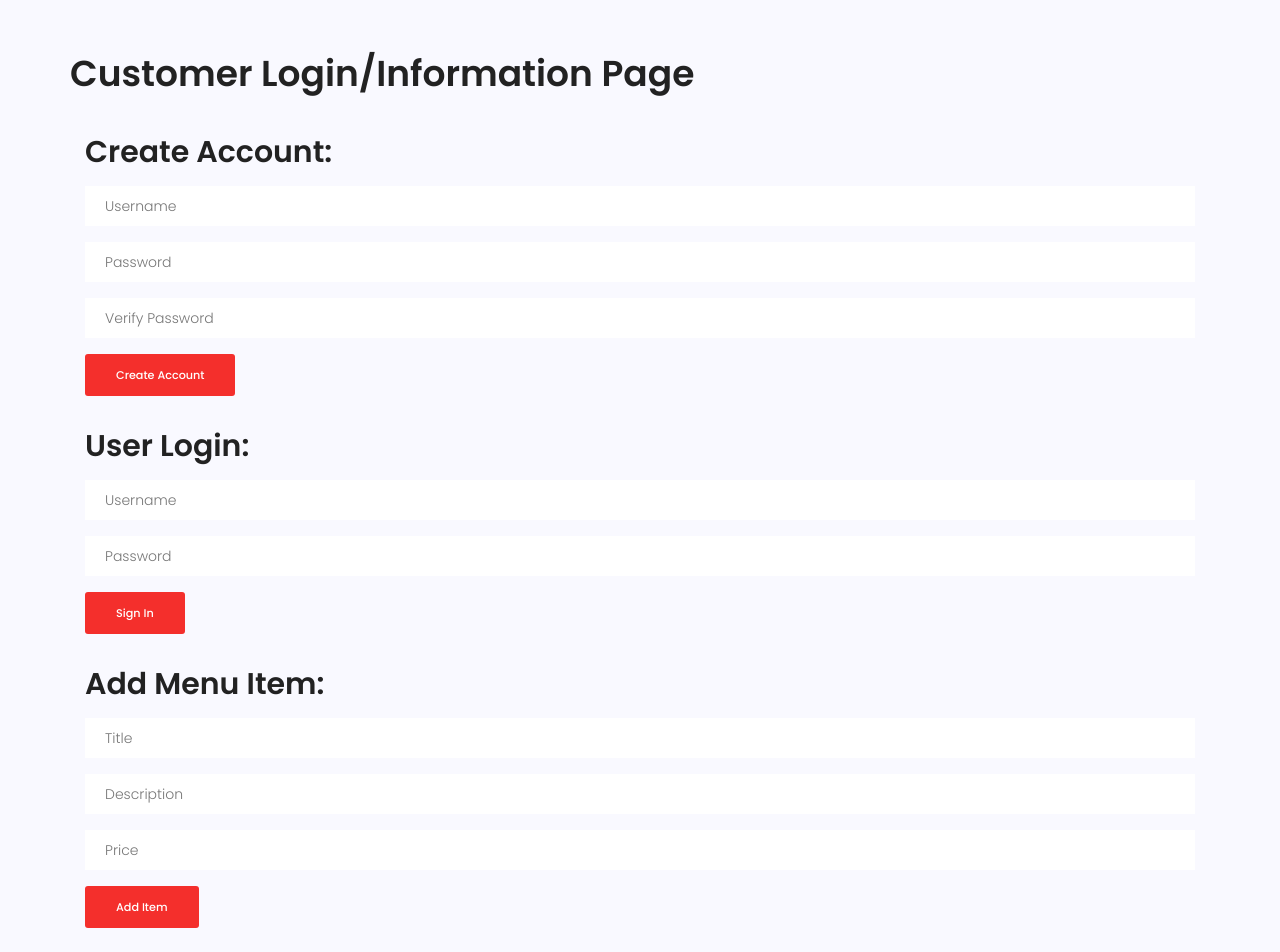
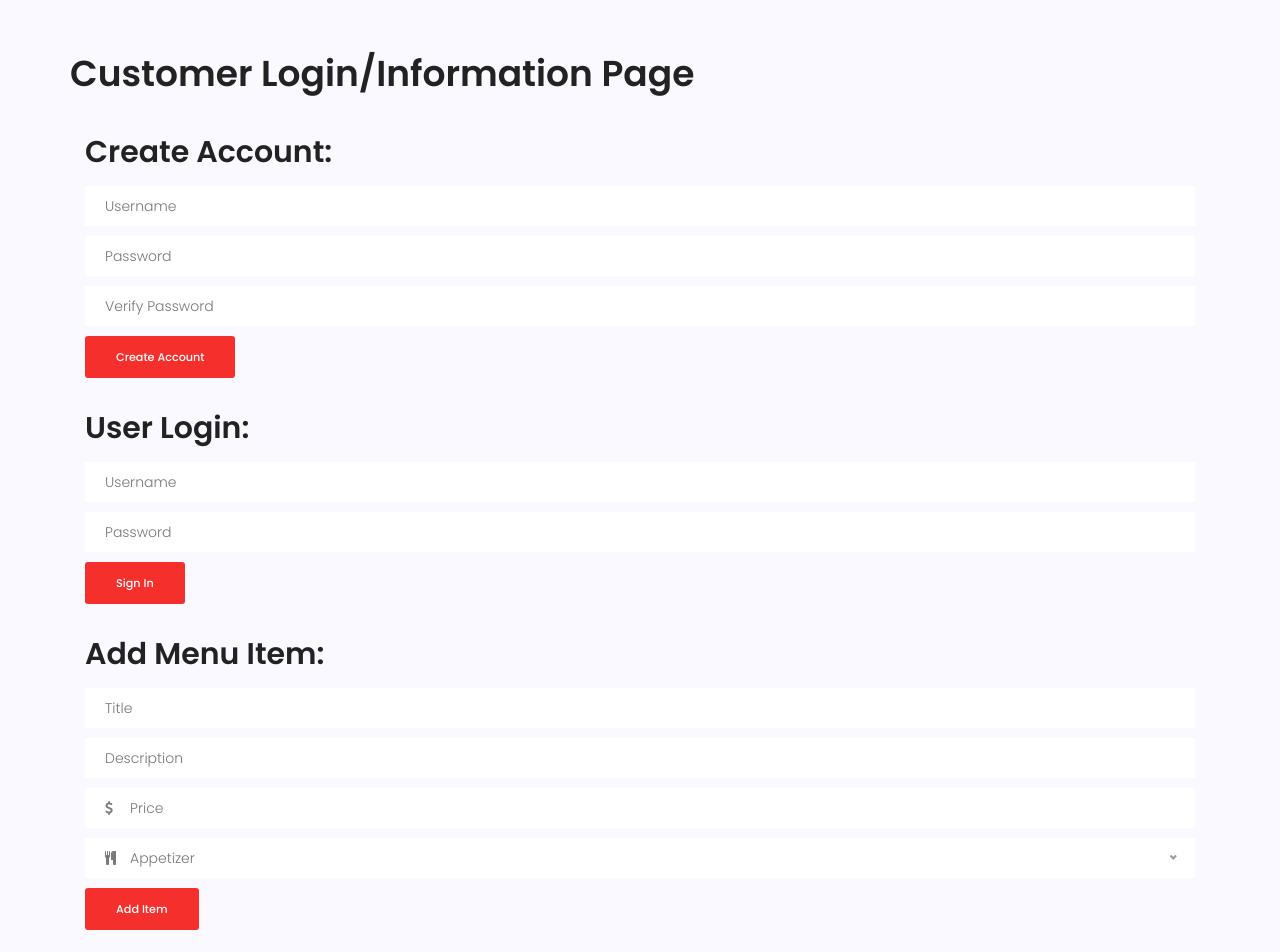
Before and after one commit to JustinRobbins7/DigitalSynergyGP, a Flask app: page /myaccount in a window 1280 px wide. Shown: the part 509-1461 px from the top of the page. Run offline with Flask 2, Linux system fonts and the light colour scheme; some libraries are stand-ins or nearby versions.

Commit message:
validators on form objects

```diff
--- a/WebApp/WebApp/app.py
+++ b/WebApp/WebApp/app.py
@@ -1,8 +1,8 @@
 
 
-from flask import Flask, render_template, abort
+from flask import Flask, render_template, abort, redirect, request
 from jinja2 import TemplateNotFound
-from WebApp.WebApp.forms import LoginForm, AddMenuItem, CreateAccount
+from WebApp.WebApp.forms import AddMenuItem, CreateAccount, FormLogin
 app = Flask(__name__)
 
 # secret key to allow for CSRF forms
@@ -10,18 +10,45 @@ app.config['SECRET_KEY'] = 'any secret string'
 
 
 # application will load html based on URL route given in the browser
-@app.route('/', defaults={'page': 'home'})
-@app.route('/<page>')
+@app.route('/', defaults={'page': 'home'}, methods=['GET', 'POST'])
+@app.route('/<page>', methods=['GET', 'POST'])
 def html_lookup(page):
     renderpage = page + '.html'
     print(page)
     # has to load page differently with forms, check for myaccount before the general render
     if page == 'myaccount':
         try:
-            form_login = LoginForm()
+
             form_menu = AddMenuItem()
+            form_login = FormLogin()
             form_create = CreateAccount()
-            return render_template('myaccount.html', formLogin=form_login, formMenu=form_menu, formCreate=form_create)
+
+            if form_create.createaccount.data:
+                form_create = CreateAccount(request.form)
+                if form_create.validate_on_submit():
+                    print(form_create.createusername.data)
+                    print(form_create.createpassword.data)
+                    print(form_create.createpasswordverify.data)
+                    return redirect('myaccount')
+
+            if form_login.loginsubmit.data:
+                form_login = FormLogin(request.form)
+                if form_login.validate_on_submit():
+                    print(form_login.loginusername.data)
+                    print(form_login.loginpassword.data)
+                    return redirect('myaccount')
+
+            if form_menu.addsubmit.data:
+                form_menu = AddMenuItem(request.form)
+                if form_menu.validate_on_submit():
+                    print(form_menu.title.data)
+                    print(form_menu.description.data)
+                    print(form_menu.price.data)
+                    print(form_menu.choice.data)
+                    return redirect('myaccount')
+
+            return render_template('myaccount.html', formMenu=form_menu, formCreate=form_create, formLogin=form_login)
+
         except TemplateNotFound:
             abort(404)
     else:
--- a/WebApp/WebApp/forms.py
+++ b/WebApp/WebApp/forms.py
@@ -1,27 +1,29 @@
 from flask_wtf import FlaskForm
-from wtforms import StringField, PasswordField, SubmitField, DecimalField
-from wtforms.validators import DataRequired, equal_to
+from wtforms import StringField, PasswordField, SubmitField, DecimalField, SelectField, validators
+
+menu_choices = [('appetizer', 'Appetizer'), ('lunch', 'Lunch'), ('dinner', 'Dinner'), ('dessert', 'Dessert'), ('beverage', 'Beverage')]
 
 
 # form for creating account
 class CreateAccount(FlaskForm):
-    username = StringField('Please Enter a Username', validators=[DataRequired()])
-    password = PasswordField('Please Enter a Password', validators=[DataRequired()])
+    createusername = StringField('Please Enter a Username', [validators.DataRequired()])
+    createpassword = PasswordField('Please Enter a Password', [validators.DataRequired()])
     # validate for same password as above
-    passwordverify = PasswordField('Please Re-Enter Your Password', validators=[equal_to(password), DataRequired()])
+    createpasswordverify = PasswordField('Please Re-Enter Your Password', [validators.DataRequired(), validators.equal_to('createpassword', message='Passwords Must Match')])
     createaccount = SubmitField('Create Account')
 
 
 # form for logging into the system
-class LoginForm(FlaskForm):
-    username = StringField('Username', validators=[DataRequired()])
-    password = PasswordField('Password', validators=[DataRequired()])
+class FormLogin(FlaskForm):
+    loginusername = StringField('Username', [validators.DataRequired()])
+    loginpassword = PasswordField('Password', [validators.DataRequired()])
     loginsubmit = SubmitField('Sign In')
 
 
 # form for adding a menu item
 class AddMenuItem(FlaskForm):
-    title = StringField('Menu Item', validators=[DataRequired()])
-    description = StringField('Description', validators=[DataRequired()])
-    price = DecimalField('Price', places=2, rounding=None, validators=[DataRequired()])
+    title = StringField('Menu Item', [validators.DataRequired()])
+    description = StringField('Description', [validators.DataRequired()])
+    price = DecimalField('Price', [validators.DataRequired()], places=2, rounding=None)
+    choice = SelectField(label='Type of Item', choices=menu_choices)
     addsubmit = SubmitField('Add Item')
--- a/WebApp/WebApp/templates/myaccount.html
+++ b/WebApp/WebApp/templates/myaccount.html
@@ -75,6 +75,7 @@
 			<!-- Start Login/Customer area -->
 			<section class="contact-page-area section-gap">
 			<div class="container">
+                <form action="" method="post" novalidate>
 				<div class="row align-items-center">
 					<h1>Customer Login/Information Page</h1>
 				</div>
@@ -84,18 +85,31 @@
                         <h2>Create Account:</h2>
                     </p>
                     <div>
+                        {{ formCreate.csrf_token }}
                         {{ formCreate.hidden_tag() }}
                         <p>
-                            {{ formCreate.username(class_="single-input", placeholder="Username") }}
-                        </p>
-                        <p>
-                            {{ formCreate.password(class_="single-input", placeholder="Password") }}
-                        </p>
-                        <p>
-                            {{ formCreate.passwordverify(class_="single-input", placeholder="Verify Password")}}
-                        </p>
-                        <p>
+                            <div class='mt-10'>
+                                {{ formCreate.createusername(class_="single-input", placeholder="Username") }}
+                            </div>
+                            {% for error in formCreate.createusername.errors %}
+                                 <div class='mt-10'><span style="color: red;">[{{ error }}]</span></div>
+                            {% endfor %}
+                            <div class='mt-10'>
+                                {{ formCreate.createpassword(class_="single-input", placeholder="Password") }}
+                            </div>
+                            {% for error in formCreate.createpassword.errors %}
+                                <div class='mt-10'><span style="color: red;">[{{ error }}]</span></div>
+                            {% endfor %}
+                            <div class='mt-10'>
+                                {{ formCreate.createpasswordverify(class_="single-input", placeholder="Verify Password")}}
+                            </div>
+                            {% for error in formCreate.createpasswordverify.errors %}
+                                 <div class='mt-10'><span style="color: red;">[{{ error }}]</span></div>
+                            {% endfor %}
+                            <div class='mt-10'>
                                 {{ formCreate.createaccount(class_="genric-btn primary radius") }}
+                            </div>
+
                         </p>
                     </div>
                 <p class="row align-items-center">
@@ -103,15 +117,24 @@
                         <h2>User Login:</h2>
                     </p>
                     <div>
+                        {{ formLogin.csrf_token }}
                         {{ formLogin.hidden_tag() }}
                         <p>
-                            {{ formLogin.username(class_="single-input", placeholder="Username") }}
-                        </p>
-                        <p>
-                            {{ formLogin.password(class_="single-input", placeholder="Password") }}
-                        </p>
-                        <p>
+                            <div class='mt-10'>
+                                {{ formLogin.loginusername(class_="single-input", placeholder="Username") }}
+                            </div>
+                            {% for error in formLogin.loginusername.errors %}
+                                 <div class='mt-10'><span style="color: red;">[{{ error }}]</span></div>
+                            {% endfor %}
+                            <div class='mt-10'>
+                                {{ formLogin.loginpassword(class_="single-input", placeholder="Password") }}
+                            </div>
+                            {% for error in formLogin.loginpassword.errors %}
+                                 <div class='mt-10'><span style="color: red;">[{{ error }}]</span></div>
+                            {% endfor %}
+                            <div class="mt-10">
                                 {{ formLogin.loginsubmit(class_="genric-btn primary radius") }}
+                            </div>
                         </p>
                     </div>
                 <p class="row align-items-center">
@@ -119,20 +142,43 @@
                         <h2>Add Menu Item:</h2>
                     </p>
                     <div>
+                        {{ formMenu.csrf_token }}
                         {{ formMenu.hidden_tag() }}
                         <p>
+                            <div class='mt-10'>
                                 {{ formMenu.title(class_="single-input", placeholder="Title") }}
-                        </p>
-                        <p>
+                            </div>
+                            {% for error in formMenu.title.errors %}
+                                 <div class='mt-10'><span style="color: red;">[{{ error }}]</span></div>
+                            {% endfor %}
+                            <div class='mt-10'>
                                 {{ formMenu.description(class_="single-input", placeholder="Description") }}
-                        </p>
-                        <p>
+                            </div>
+                            {% for error in formMenu.description.errors %}
+                                 <div class='mt-10'><span style="color: red;">[{{ error }}]</span></div>
+                            {% endfor %}
+                            <div class="input-group-icon mt-10">
+                                <div class="icon"><i class="fa fa-usd" aria-hidden="true"></i></div>
                                 {{ formMenu.price(class_="single-input", placeholder="Price")}}
-                        </p>
-                        <p>
+                            </div>
+                            {% for error in formMenu.price.errors %}
+                                 <div class='mt-10'><span style="color: red;">[{{ error }}]</span></div>
+                            {% endfor %}
+                            <div class="input-group-icon mt-10">
+                                <div class="icon"><i class="fa fa-cutlery" aria-hidden="true"></i></div>
+                                <div class="form-select" id="default-select">
+                                    {{ formMenu.choice }}
+                                </div>
+                            </div>
+                            {% for error in formMenu.choice.errors %}
+                                 <div class='mt-10'><span style="color: red;">[{{ error }}]</span></div>
+                            {% endfor %}
+                            <div class='mt-10'>
                                 {{ formMenu.addsubmit(class_="genric-btn primary radius") }}
+                            </div>
                         </p>
                     </div>
+                </form>
             </div>
 			</section>
             <!-- End Login/Customer area -->
```
Also changed, not shown: WebApp/WebApp/static/img/favicon.ico (added). Lines whose indentation alone changed are shown as unchanged.
